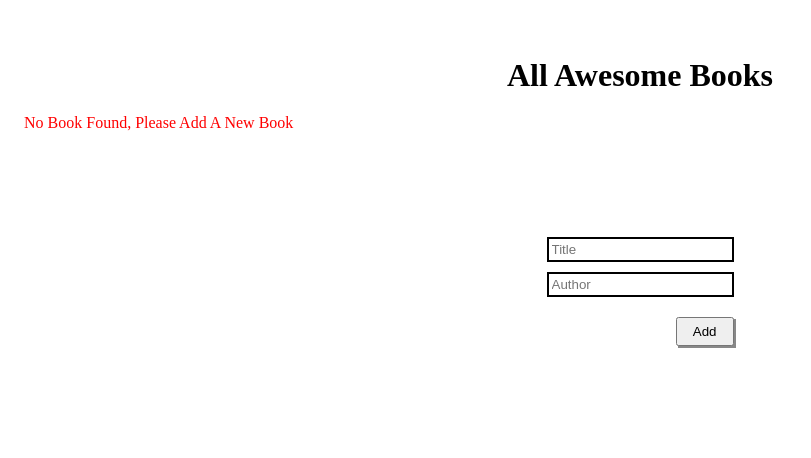
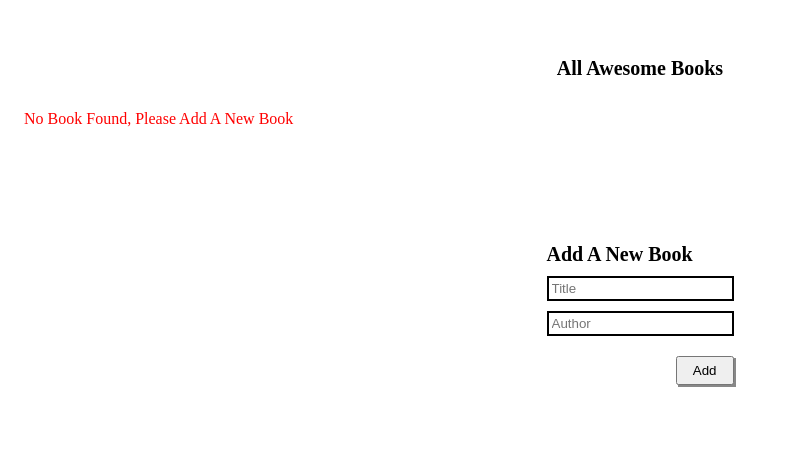
Before and after one commit to waseemqureshi2020/awesome-books, a website: page index.html in a window 1280 px wide. Shown: the part 107-565 px from the top of the page, without its empty margins (0-811 px from the left). Drawn offline with Linux system fonts and the light colour scheme.

Commit message:
Work On Add New Book
Work On Add New Book

```diff
--- a/index.html
+++ b/index.html
@@ -26,6 +26,7 @@
     </ul>
   </section>
   <section id="add-book-section" class="add-book">
+    <h1>Add A New Book </h1>
     <input type="text" class="input-title" placeholder="Title">
     <input type="text" class="input-author" placeholder="Author">
     <button class="add-book-button">Add</button>
--- a/styles.css
+++ b/styles.css
@@ -54,6 +54,14 @@
 .add-book-button {
   align-self: flex-end;
   cursor: pointer;
+}
+
+h1 {
+  font-size: 20px;
+  margin: 10px 0;
+  display: flex;
+  align-items: center;
+  justify-self: center;
 }
 
 header {
```
